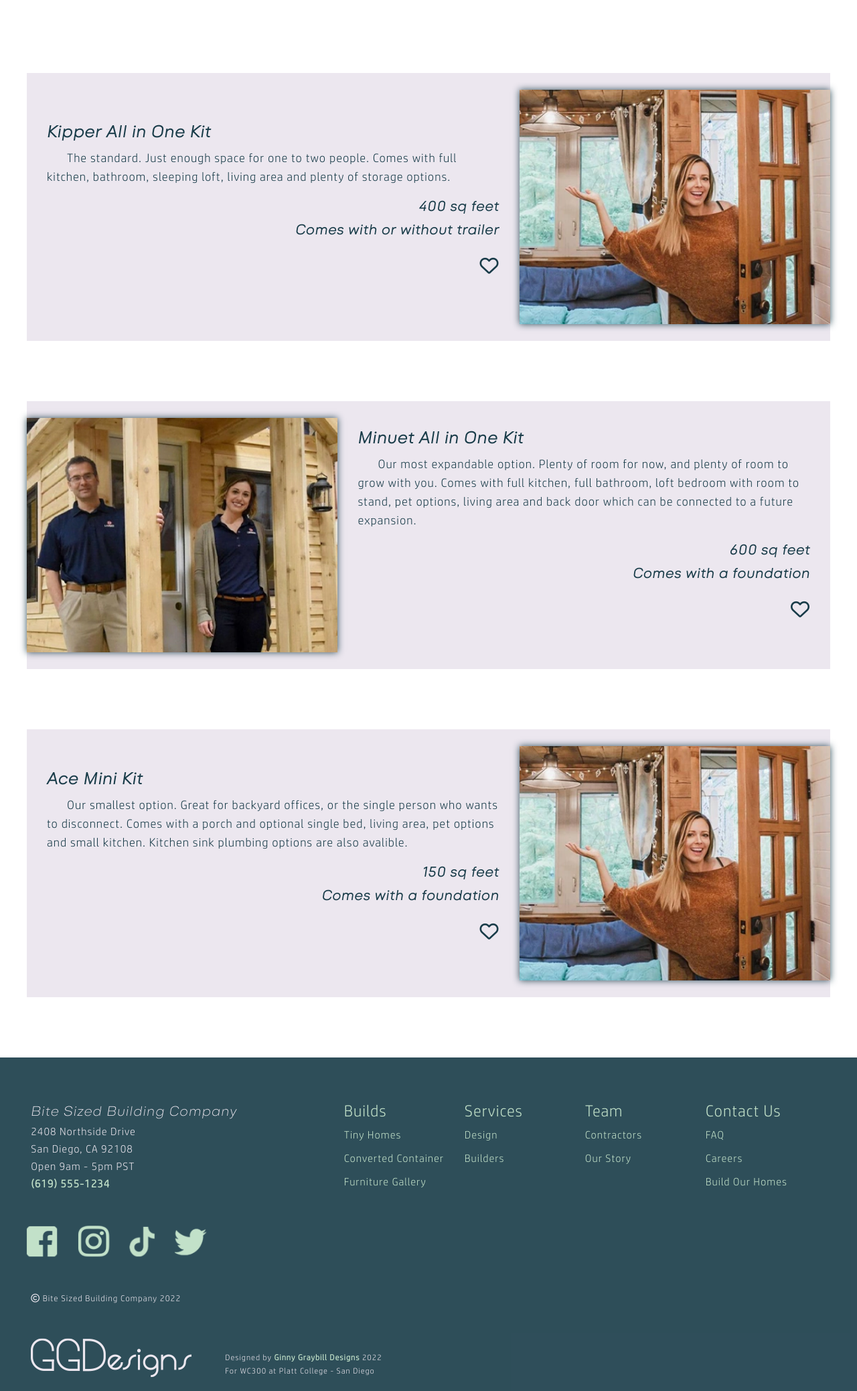
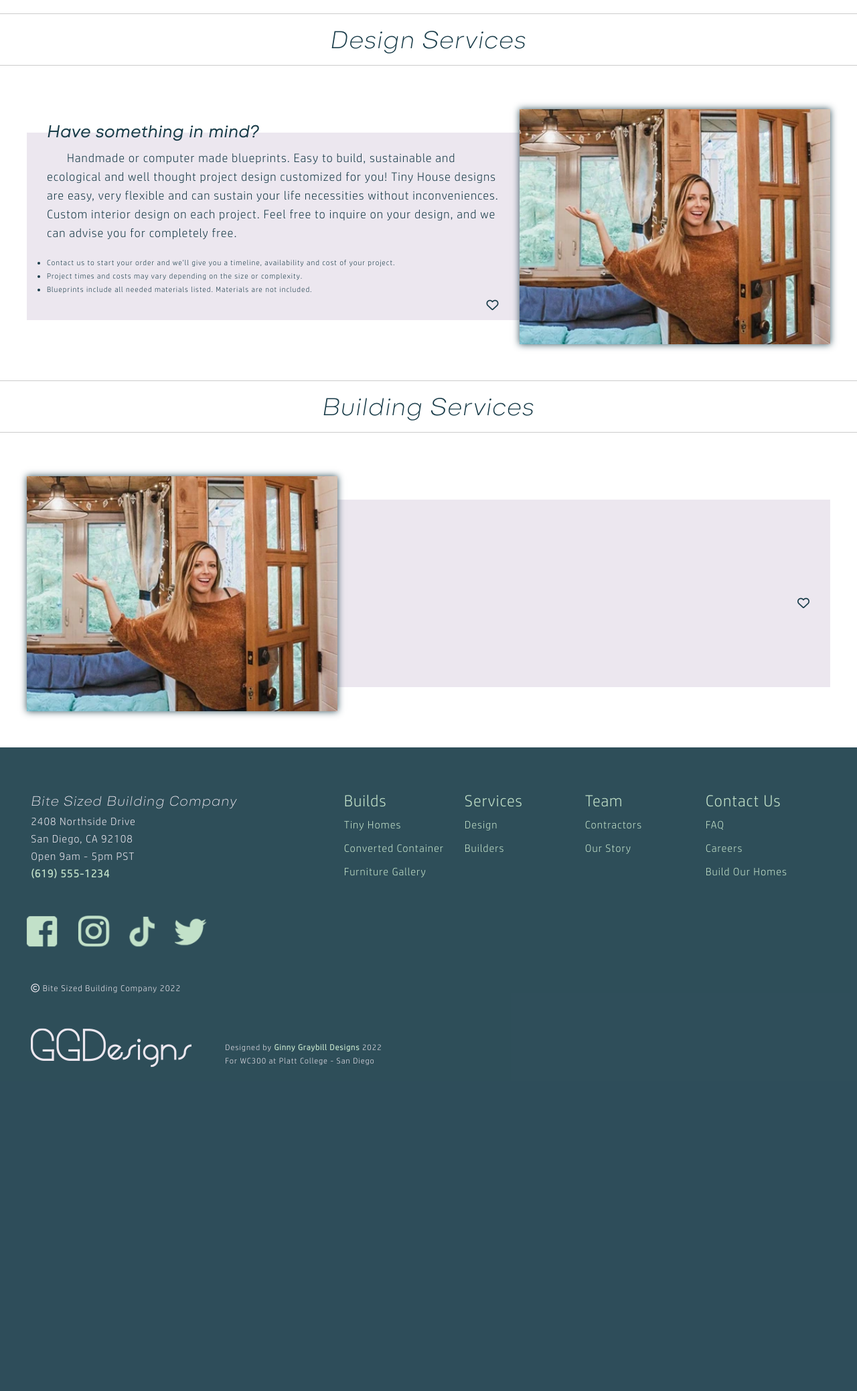
Before and after one commit to vgraybill/WC300_VirginiaG, a PHP site: page /interior/services/index.html in a window 1280 px wide. Shown: the part 296-2373 px from the top of the page at 67% size. After the commit the page ends 1889 px from the top, so only its background shows below. Run offline with PHP 8.4, Linux system fonts and the light colour scheme; some libraries are stand-ins or nearby versions.

Commit message:
2 hours of stuff

```diff
--- a/root/css/style.css
+++ b/root/css/style.css
@@ -316,6 +316,10 @@ main {
 .testimonials article p:last-of-type small {
     font-size: .7rem;
     padding-left: 5px;
+}
+#story{
+    visibility: hidden;
+
 }
 .story {
     position: relative;
@@ -751,7 +755,7 @@ hr + h2 {
     height: 475px;
     position: relative;
 }
-.tiny-homes.testimonials article p:last-of-type, .containers.testimonials article p:last-of-type, .furniture.testimonials article p:last-of-type {
+.tiny-homes.testimonials article p.icons:last-of-type, .containers.testimonials article p:last-of-type {
     font-size: 1.75rem;
     padding-top: 15px;
 }
@@ -759,7 +763,9 @@ hr + h2 {
 
 
     .section-a{
-        display: flex
+        display: flex;
+        justify-content: space-around;
+        align-items: center;
     }
     .section-b{
         display: flex;
@@ -960,7 +966,7 @@ footer{
         max-width: 1200px;
         background-color: #fff;
         box-shadow: 0 0 transparent;
-        margin: 150px auto 0;
+        margin: 50px auto 0;
         justify-content: space-evenly;
         align-items: center;
         max-height:800px;
--- a/root/index.html
+++ b/root/index.html
@@ -116,8 +116,8 @@
         </div>
     </article>
 </section>
-
-<section class="story" id="story">
+<hr id="story">
+<section class="story">
     <div>
         <h4>Full Course Homes in a Bite Sized Package...</h4>
         <p>Jim and Linda Jameson’s passion for tiny homes grew out of love for the enviroment, simplier living and a desire for freedom from the typical daily city grind.</p>
--- a/root/interior/services/index.html
+++ b/root/interior/services/index.html
@@ -56,51 +56,41 @@
     </header>
 
     <main>
-        <section class="tiny-homes testimonials" id="tiny-homes">
+        <hr id="design">
+        <h2>Design Services</h2>
+        <hr>
+        <section class="design testimonials">
             <article class="section-b">
                 <img src="img/testamonial2-small.webp" alt="" title="">
                 <div>
-                    <h4>Kipper All in One Kit</h4>
-                    <p>The standard. Just enough space for one to two people. Comes with full kitchen, bathroom, sleeping loft, living area and plenty of storage options.</p>
-                    <h5>400 sq feet</h5>
-                    <h5>Comes with or without trailer</h5>
-                    <p class="icons"><i class="far fa-heart"></i></p class="icons">
-                </div>
-            </article>
-            <article class="section-a">
-                <img src="img/testamonial3-small.webp" alt="" title="">
-                <div>
-                    <h4>Minuet All in One Kit</h4>
-                    <p>Our most expandable option. Plenty of room for now, and plenty of room to grow with you. Comes with full kitchen, full bathroom, loft bedroom with room to stand, pet options, living area and back door which can be connected to a future expansion.</p>
-                    <h5>600 sq feet</h5>
-                    <h5>Comes with a foundation</h5>
-                    <p class="icons"><i class="far fa-heart"></i></p class="icons">
-                </div>
-            </article>
-            <article class="section-b">
-                <img src="img/testamonial2-small.webp" alt="" title="">
-                <div>
-                    <h4>Ace Mini Kit</h4>
-                    <p>Our smallest option. Great for backyard offices, or the single person who wants to disconnect. Comes with a porch and optional single bed, living area, pet options and small kitchen. Kitchen sink plumbing options are also avalible.</p>
-                    <h5>150 sq feet</h5>
-                    <h5>Comes with a foundation</h5>
-                    <p class="icons"><i class="far fa-heart"></i></p class="icons">
+                    <h4>Have something in mind?</h4>
+                    <p>Handmade or computer made blueprints. Easy to build, sustainable and ecological and well thought project design customized for you! Tiny House designs are easy, very flexible and can sustain your life necessities without inconveniences. Custom interior design on each project. Feel free to inquire on your design, and we can advise you for completely free.</p>
+                    <ul>
+                        <li>Contact us to start your order and we’ll give you a timeline, availability and cost of your project.</li>
+                        <li>Project times and costs may vary depending on the size or complexity.</li>
+                        <li>Blueprints include all needed materials listed. Materials are not included.</li>
+                    </ul>
+                    <p class="icons"><i class="far fa-heart"></i></p>
                 </div>
             </article>
         </section>
 
 
-
-        <section class="containers" id="containers">
-
+        <hr id="builders">
+        <h2>Building Services</h2>
+        <hr>
+        <section class="design testimonials">
+            <article class="section-a">
+                <img src="img/testamonial2-small.webp" alt="" title="">
+                <div>
+                    <h4></h4>
+                    <p></p>
+                    <h5></h5>
+                    <p class="icons"><i class="far fa-heart"></i></p>
+                </div>
+            </article>
         </section>
 
-
-
-        <section class="funiture" id="furniture">
-
-
-        </section>
 
     </main>
     <footer>
--- a/root/js/js.js
+++ b/root/js/js.js
@@ -24,12 +24,20 @@ $('.fa-bars').on('click', function(){
 
 $('.tablet-nav').find('a').on('mouseenter', function(){
     let button = $(this);
-    button.transition({'border-top':'2px solid #c2e1c9', 'border-bottom': '2px solid #c2e1c9'}, 200)
+
+    if (button.hasClass('phone')){
+        button.transition({'border-top':'2px solid transparent', 'border-bottom': '2px solid transparent'}, 100)
+    }
+    else {
+    button.transition({'border-top':'2px solid #c2e1c9', 'border-bottom': '2px solid #c2e1c9'}, 200)}
 });
 $('.tablet-nav').find('a').on('mouseleave', function(){
     let button = $(this);
     if (button.hasClass('current')){
         button.transition({'border-top':'2px solid transparent'}, 100)
+    }
+    else if (button.hasClass('phone')){
+        button.transition({'border-top':'2px solid transparent', 'border-bottom': '2px solid transparent'}, 100)
     }
     else{
     button.transition({'border-top':'2px solid transparent', 'border-bottom': '2px solid transparent'}, 100)
```
Also changed, not shown: root/interior/builds/index.html (+11 -11 lines), assets/18270311-blueprint-floor-plans-with-drawing-tools.webp (added), assets/container1.png (added), assets/entertaining-abode-cont-1-of-1.jpg (added), assets/furniture4.png (added), assets/hero_tiny-house-construction-1024x576.jpg (added), assets/testamonial2-small.png (added), assets/tinyhome3.png (added), root/img/logo.png (added).
